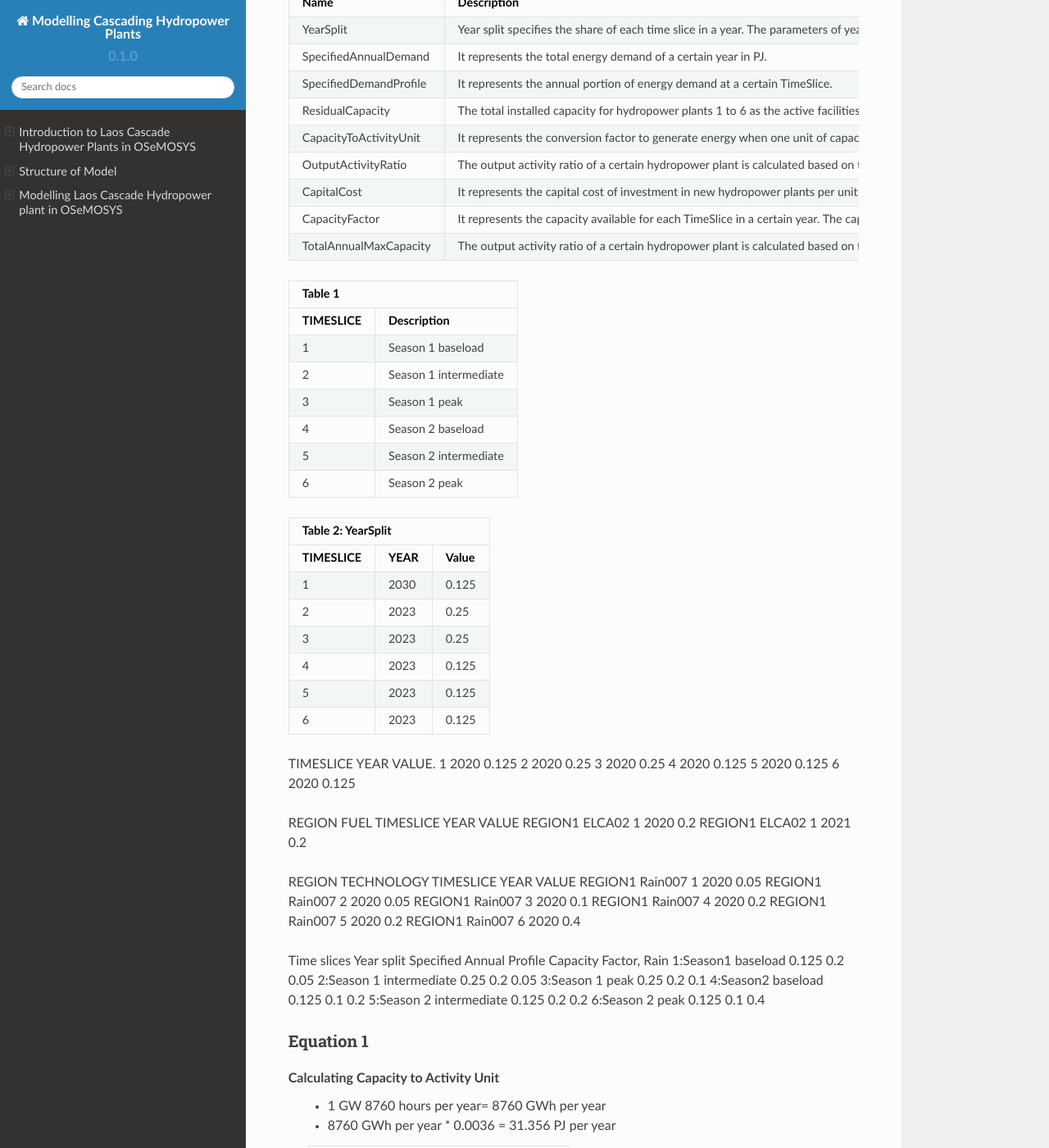
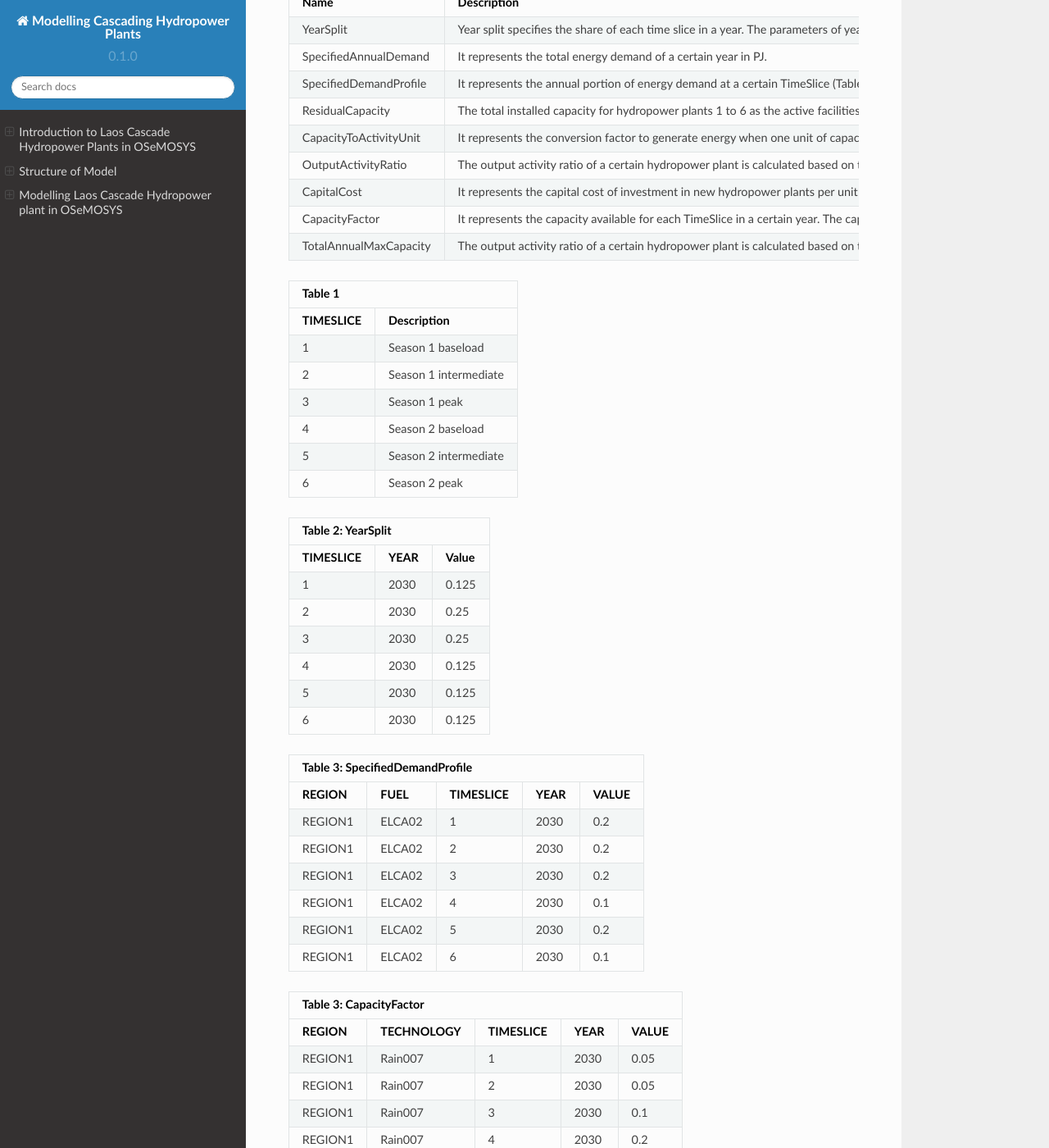
Before and after one commit to YSaedi/Laos_Cascading_HydropowerPlants, a Sphinx documentation site: the page built from docs/source/index.rst, in a window 1280 px wide and 1400 px high, scrolled down 3275 px. Shown: the whole window at 82% size. Built offline with Sphinx 7.4.7 and the Read the Docs theme 2.0.0, drawn with Linux system fonts in a browser that asks for light colours; some of the changed text lies outside the part shown.

Commit message:
Update index.rst

```diff
--- a/docs/source/index.rst
+++ b/docs/source/index.rst
@@ -98,7 +98,7 @@ Parameters
 +--------------------------------------------------------+-----------------------------------------------------------------------------------------------------------------------------------------------------------------------------------------------------------------------------------------------------------------------+----------------------+
 | SpecifiedAnnualDemand                                  | It represents the total energy demand of a certain year in PJ.                                                                                                                                                                                                                               |
 +--------------------------------------------------------+-----------------------------------------------------------------------------------------------------------------------------------------------------------------------------------------------------------------------------------------------------------------------+----------------------+
-| SpecifiedDemandProfile                                 | It represents the annual portion of energy demand at a certain TimeSlice.                                                                                                                                                                                                                    |
+| SpecifiedDemandProfile                                 | It represents the annual portion of energy demand at a certain TimeSlice (Table 3).                                                                                                                                                                                                          |
 +--------------------------------------------------------+-----------------------------------------------------------------------------------------------------------------------------------------------------------------------------------------------------------------------------------------------------------------------+----------------------+
 | ResidualCapacity                                       | The total installed capacity for hydropower plants 1 to 6 as the active facilities are defined in GW. In addition, the capacity of River technology needs to be provided in billion cubic meters.                                                                                            |
 +--------------------------------------------------------+-----------------------------------------------------------------------------------------------------------------------------------------------------------------------------------------------------------------------------------------------------------------------+----------------------+
@@ -108,7 +108,7 @@ Parameters
 +--------------------------------------------------------+-----------------------------------------------------------------------------------------------------------------------------------------------------------------------------------------------------------------------------------------------------------------------+----------------------+
 | CapitalCost                                            | It represents the capital cost of investment in new hydropower plants per unit of capacity in a certain year. Hydropower plant 7 is considered the potential energy facility in this model.                                                                                                  |
 +--------------------------------------------------------+-----------------------------------------------------------------------------------------------------------------------------------------------------------------------------------------------------------------------------------------------------------------------+----------------------+
-| CapacityFactor                                         | It represents the capacity available for each TimeSlice in a certain year. The capacity factor of the Rain technology is calculated based on the annual precipitation in a specific region.                                                                                                  |
+| CapacityFactor                                         | It represents the capacity available for each TimeSlice in a certain year. The capacity factor of the Rain technology is calculated based on the annual precipitation in a specific region (Table 3).                                                                                        |
 +--------------------------------------------------------+-----------------------------------------------------------------------------------------------------------------------------------------------------------------------------------------------------------------------------------------------------------------------+----------------------+
 | TotalAnnualMaxCapacity                                 | The output activity ratio of a certain hydropower plant is calculated based on the efficiency of turbines (considered 85%), the density of water (998 kg/m³), gravity (9.81 m/s²), the capacity connected dam ( in billion cubic meters), and head of the dam (meters).                      |
 +--------------------------------------------------------+-----------------------------------------------------------------------------------------------------------------------------------------------------------------------------------------------------------------------------------------------------------------------+----------------------+
@@ -138,50 +138,52 @@ Parameters
 +===========+========+========+
 | 1         |  2030  |  0.125 |
 +-----------+--------+--------+
-| 2         |  2023  |  0.25  |
+| 2         |  2030  |  0.25  |
 +-----------+--------+--------+
-| 3         |  2023  |  0.25  |
+| 3         |  2030  |  0.25  |
 +-----------+--------+--------+
-| 4         |  2023  |  0.125 |
+| 4         |  2030  |  0.125 |
 +-----------+--------+--------+
-| 5         |  2023  | 0.125  |
+| 5         |  2030  | 0.125  |
 +-----------+--------+--------+
-| 6         |  2023  | 0.125  |
+| 6         |  2030  | 0.125  |
 +-----------+--------+--------+
 
++-----------------------------------------------+
+| Table 3: SpecifiedDemandProfile               |
++---------+---------+------------+------+-------+
+| REGION  |  FUEL   |  TIMESLICE | YEAR | VALUE |
++=========+=========+============+======+=======+
+| REGION1 |  ELCA02 |      1     | 2030 |  0.2  |
++---------+---------+------------+------+-------+
+| REGION1 |  ELCA02 |      2     | 2030 |  0.2  |
++---------+---------+------------+------+-------+
+| REGION1 |  ELCA02 |      3     | 2030 |  0.2  |
++---------+---------+------------+------+-------+
+| REGION1 |  ELCA02 |      4     | 2030 |  0.1  |
++---------+---------+------------+------+-------+
+| REGION1 |  ELCA02 |      5     | 2030 |  0.2  |
++---------+---------+------------+------+-------+
+| REGION1 |  ELCA02 |      6     | 2030 |  0.1  |
++---------+---------+------------+------+-------+
 
-
-
-TIMESLICE	YEAR	VALUE.
-1	2020	0.125
-2	2020	0.25
-3	2020	0.25
-4	2020	0.125
-5	2020	0.125
-6	2020	0.125
-
-REGION	FUEL	TIMESLICE	YEAR	VALUE
-REGION1	ELCA02	     1	   2020	    0.2
-REGION1	ELCA02	   1	   2021	    0.2
-
-
-REGION	TECHNOLOGY	TIMESLICE	YEAR	VALUE
-REGION1	Rain007	1	2020	0.05
-REGION1	Rain007	2	2020	0.05
-REGION1	Rain007	3	2020	0.1
-REGION1	Rain007	4	2020	0.2
-REGION1	Rain007	5	2020	0.2
-REGION1	Rain007	6	2020	0.4
-
-
-Time slices	Year split	Specified Annual Profile	Capacity Factor, Rain
-1:Season1 baseload	0.125                       	0.2	0.05
-2:Season 1 intermediate	0.25                       	0.2	0.05
-3:Season 1 peak	0.25                              	0.2	0.1
-4:Season2 baseload	0.125                       	0.1	0.2
-5:Season 2 intermediate	0.125                       	0.2	0.2
-6:Season 2 peak	0.125                              	0.1	0.4
-
++------------------------------------------------+
+| Table 3: CapacityFactor                        |
++---------+----------+------------+------+-------+
+| REGION  |TECHNOLOGY|  TIMESLICE | YEAR | VALUE |
++=========+==========+============+======+=======+
+| REGION1 |  Rain007 |      1     | 2030 |  0.05 |
++---------+----------+------------+------+-------+
+| REGION1 |  Rain007 |      2     | 2030 |  0.05 |
++---------+----------+------------+------+-------+
+| REGION1 |  Rain007 |      3     | 2030 |  0.1  |
++---------+----------+------------+------+-------+
+| REGION1 |  Rain007 |      4     | 2030 |  0.2  |
++---------+----------+------------+------+-------+
+| REGION1 |  Rain007 |      5     | 2030 |  0.2  |
++---------+----------+------------+------+-------+
+| REGION1 |  Rain007 |      6     | 2030 |  0.4  |
++---------+----------+------------+------+-------+
 
 
 Equation 1
```
